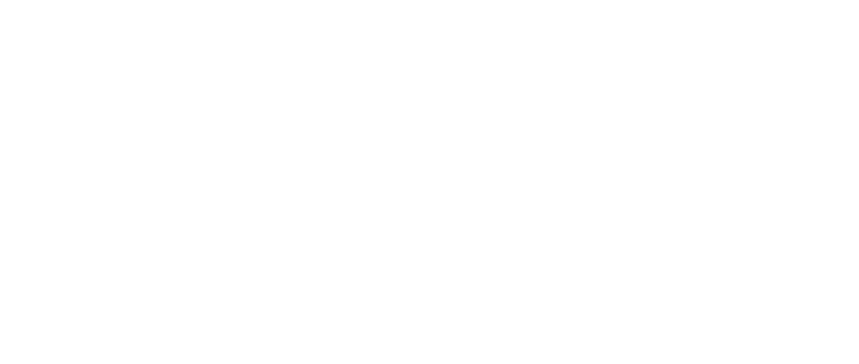
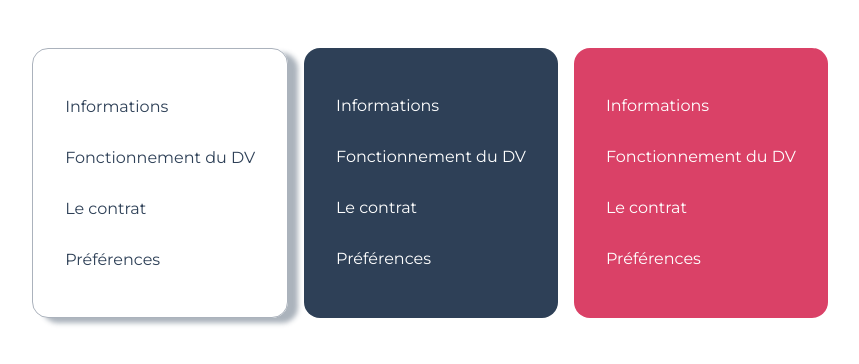
Before and after one commit to Kayem27/design-system, a plain HTML site: page components/slot.html in a window 1280 px wide. Shown: the whole page, without its empty margins (202-1061 px from the left). Drawn offline with Linux system fonts and the light colour scheme.

Commit message:
ajout du readme

```diff
--- a/components/slot.html
+++ b/components/slot.html
@@ -1,9 +1,31 @@
 <!DOCTYPE html>
-<html lang="en">
+<html lang="fr">
   <head>
     <meta charset="UTF-8" />
     <meta name="viewport" content="width=device-width, initial-scale=1.0" />
     <title>Composant - Slot</title>
+    <link rel="stylesheet" href="../css/slot.css" />
   </head>
-  <body></body>
+  <body>
+    <section class="section_one">
+      <p>Informations</p>
+      <p>Fonctionnement du DV</p>
+      <p>Le contrat</p>
+      <p>Préférences</p>
+    </section>
+
+    <section class="section_two">
+      <p>Informations</p>
+      <p>Fonctionnement du DV</p>
+      <p>Le contrat</p>
+      <p>Préférences</p>
+    </section>
+
+    <section class="section_three">
+      <p>Informations</p>
+      <p>Fonctionnement du DV</p>
+      <p>Le contrat</p>
+      <p>Préférences</p>
+    </section>
+  </body>
 </html>
--- a/css/slot.css
+++ b/css/slot.css
@@ -0,0 +1,62 @@
+@import url("https://fonts.googleapis.com/css2?family=Montserrat:ital,wght@0,100..900;1,100..900&display=swap");
+
+body {
+  display: flex;
+  justify-content: center;
+  margin-top: 3em;
+  font-family: "Montserrat", sans-serif;
+}
+
+section {
+  display: block;
+  justify-content: center;
+  padding: 1.5em;
+  border-radius: 1em;
+  margin-right: 1em;
+}
+
+section:hover {
+  transform: scale(1.02);
+}
+
+.section_one {
+  border: 1px solid rgba(46, 64, 87, 0.4);
+  color: rgba(46, 64, 87, 1);
+  box-shadow: 10px 5px 5px rgba(46, 64, 87, 0.4);
+}
+
+section p {
+  cursor: pointer;
+  padding: 0.5em;
+}
+
+section p:hover {
+  border-radius: 1em;
+}
+
+.section_one p:hover {
+  color: #fff;
+  background-color: rgb(70, 96, 128);
+}
+
+/* style du slot 2 */
+
+.section_two {
+  color: #fff;
+  background-color: rgba(46, 64, 87, 1);
+}
+
+.section_two p:hover {
+  background-color: rgba(218, 65, 103, 1);
+}
+
+/* style du slot 3 */
+
+.section_three {
+  color: #fff;
+  background-color: rgba(218, 65, 103, 1);
+}
+
+.section_three p:hover {
+  background-color: rgba(12, 98, 191, 1);
+}
```
Also changed, not shown: 1 other file.
